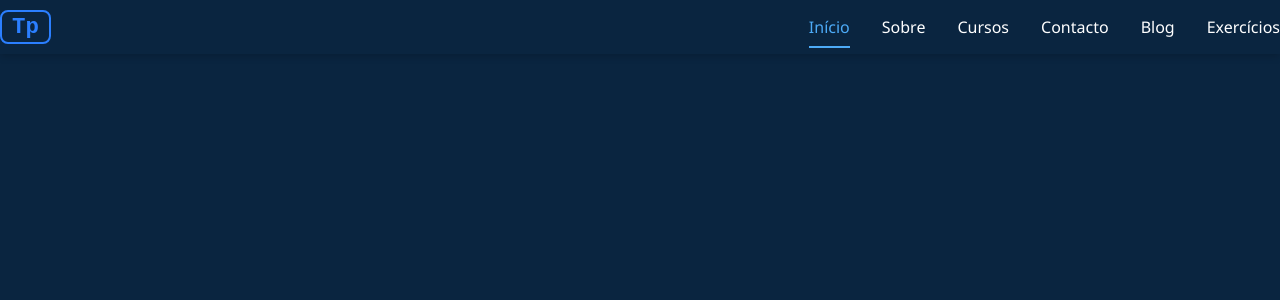
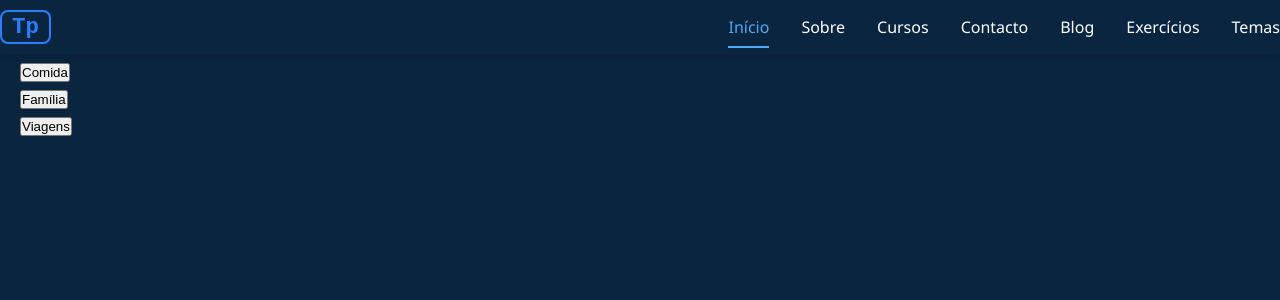
Before and after one commit to pedropedro18/teacher-pedro-react, a React (Vite) app: page /exercicios-temas in a window 1280 px wide. Shown: the top 300 px of the page. Built offline with nearby package versions, Linux system fonts and the light colour scheme.

Commit message:
Adiciona exercicios por temas

```diff
--- a/src/App.jsx
+++ b/src/App.jsx
@@ -7,6 +7,7 @@ import Contacto from './pages/Contacto';
 import Blog from './pages/Blog';
 import BlogPost from './pages/BlogPost';
 import ExerciciosNiveis from "./ExerciciosNiveis";
+import ExerciciosTemas from './ExerciciosTemas';
 
 function App() {
   return (
@@ -19,6 +20,7 @@ function App() {
         <Route path="/contacto" element={<Contacto />} />
         <Route path="/blog" element={<Blog />} />
         <Route path="/blog/:slug" element={<BlogPost />} />
+        <Route path="/exercicios-temas" element={<ExerciciosTemas />} />
       </Routes>
     </>
   );
--- /dev/null
+++ b/src/ExerciciosTemas.jsx
@@ -0,0 +1,66 @@
+import { useState } from "react";
+
+const TEMAS = {
+  "Comida": [
+    { q: "Como se diz 'maçã'?", opcoes: ["Apple", "Bread", "Milk"], certa: "Apple" },
+    { q: "Como se diz 'pão'?", opcoes: ["Cheese", "Bread", "Rice"], certa: "Bread" },
+  ],
+  "Família": [
+    { q: "Como se diz 'avó'?", opcoes: ["Aunt", "Mother", "Grandmother"], certa: "Grandmother" },
+    { q: "Como se diz 'irmão'?", opcoes: ["Brother", "Uncle", "Son"], certa: "Brother" },
+  ],
+  "Viagens": [
+    { q: "Como se diz 'aeroporto'?", opcoes: ["Station", "Airport", "Harbor"], certa: "Airport" },
+  ],
+};
+
+export default function ExerciciosTemas() {
+  const [tema, setTema] = useState(null);
+  const [i, setI] = useState(0);
+  const [pontos, setPontos] = useState(0);
+  const [resp, setResp] = useState(null);
+
+  const escolher = (t) => { setTema(t); setI(0); setPontos(0); setResp(null); };
+
+  if (!tema) {
+    return (
+      <div style={{ padding: 20 }}>
+        <h2>Exercícios por tema</h2>
+        {Object.keys(TEMAS).map((t) => (
+          <button key={t} onClick={() => escolher(t)} style={{ display: "block", margin: "8px 0" }}>{t}</button>
+        ))}
+      </div>
+    );
+  }
+
+  const lista = TEMAS[tema];
+  if (i >= lista.length) {
+    return (
+      <div style={{ padding: 20 }}>
+        <h2>{tema}: {pontos}/{lista.length}</h2>
+        <button onClick={() => setTema(null)}>Escolher outro tema</button>
+      </div>
+    );
+  }
+
+  const p = lista[i];
+  const responder = (o) => {
+    if (resp) return;
+    setResp(o);
+    if (o === p.certa) setPontos(pontos + 1);
+  };
+
+  return (
+    <div style={{ padding: 20 }}>
+      <h3>{tema} ({i + 1}/{lista.length})</h3>
+      <p>{p.q}</p>
+      {p.opcoes.map((o) => (
+        <button key={o} onClick={() => responder(o)} style={{
+          display: "block", margin: "6px 0",
+          background: resp ? (o === p.certa ? "#8f8" : o === resp ? "#f88" : "") : ""
+        }}>{o}</button>
+      ))}
+      {resp && <button onClick={() => { setI(i + 1); setResp(null); }}>Seguinte</button>}
+    </div>
+  );
+}
--- a/src/header.jsx
+++ b/src/header.jsx
@@ -81,6 +81,11 @@ export default function Header() {
               Exercícios
             </Link>
           </li>
+          <li>
+  <Link to="/exercicios-temas" onClick={() => setOpen(false)}>
+    Temas
+  </Link>
+</li>
         </ul>
       </nav>
 
```
